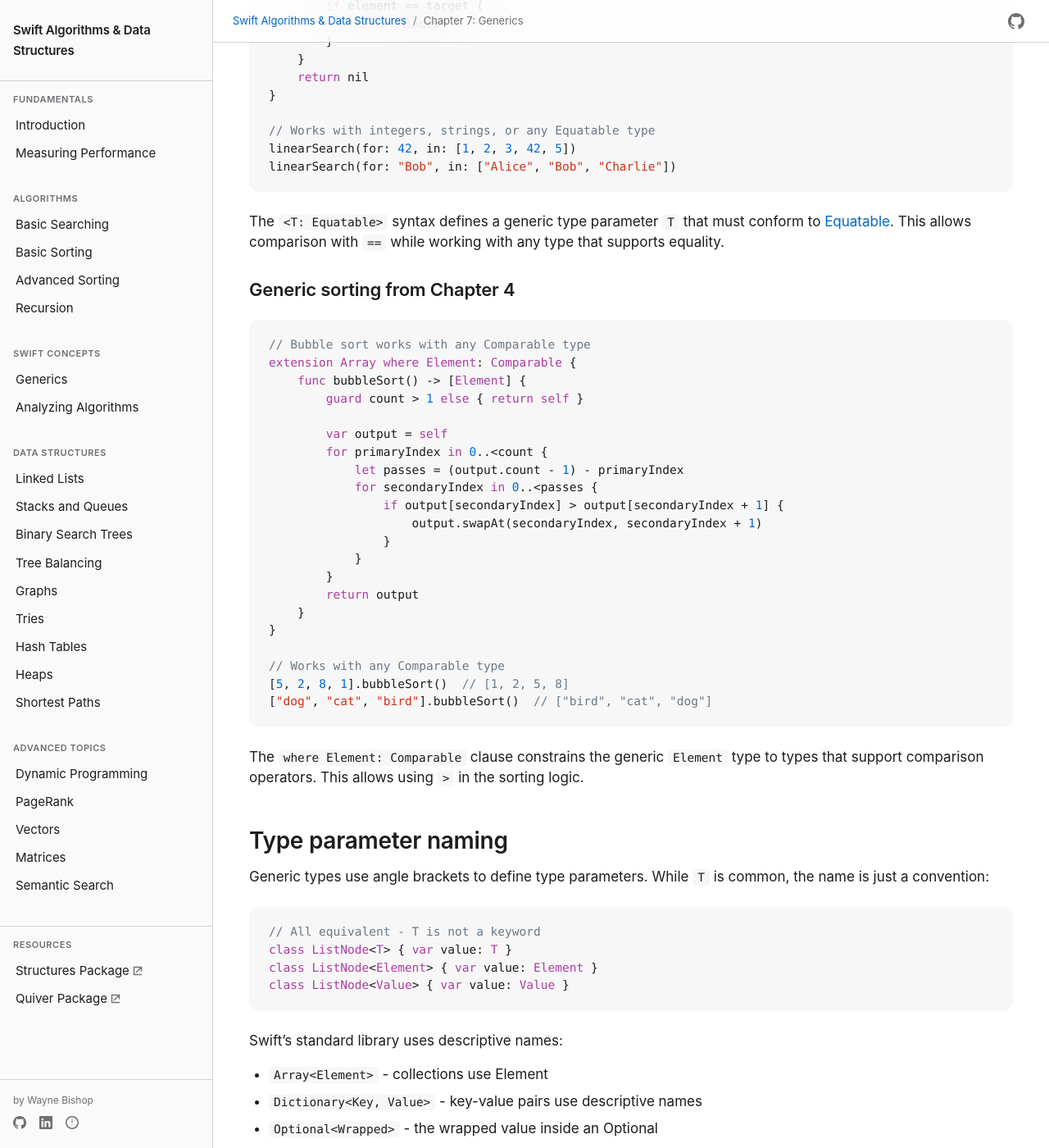
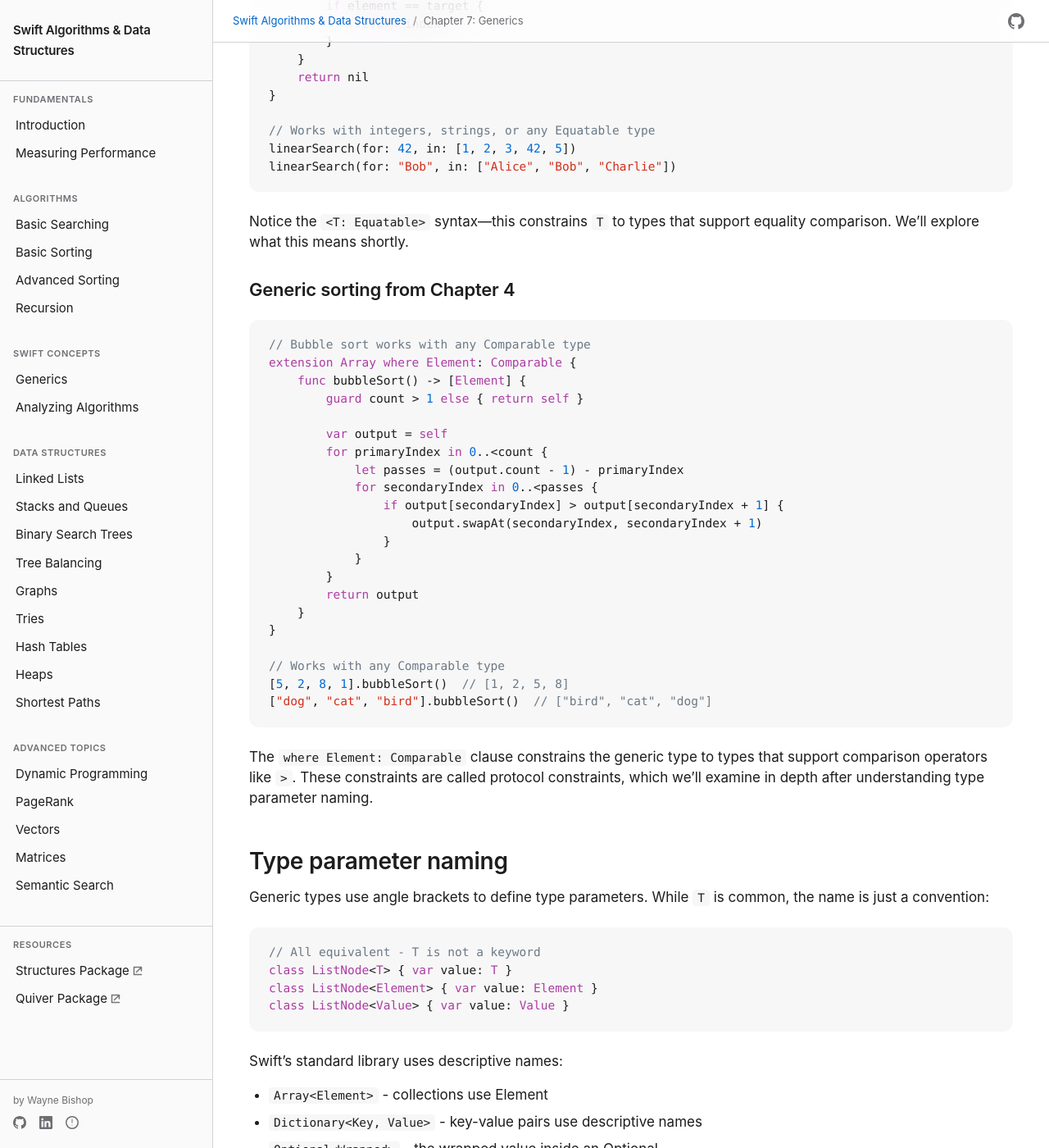
Before and after one commit to waynewbishop/swift-algorithms, a Jekyll site: the page built from 07-generics.md, in a window 1280 px wide and 1400 px high, scrolled down 2228 px. Shown: the whole window at 82% size. Built offline with Jekyll 4.4.1, drawn with Linux system fonts in a browser that asks for light colours; some of the changed text lies outside the part shown.

Commit message:
Consolidate protocol introduction and fix documentation links in Chapter 7
Improved pedagogical flow in Generics chapter:

1. Consolidated Equatable/Comparable introduction:
   - "We've already used generics" section now shows examples with light foreshadowing
   - Removed duplicate linearSearch code from Equatable section
   - Full protocol explanations now only in "Protocol constraints" section
   - Better progression: examples first → type naming → deep dive into constraints

2. Fixed protocol documentation links:
   - Equatable: Wikipedia relational_operator → Apple Swift docs
   - Comparable: Wikipedia relational_operator → Apple Swift docs
   - Links now point to official Swift protocol documentation

Lines changed:
- 95: Brief hint about constraints (was full Equatable explanation)
- 123: Brief hint about protocol constraints (was Comparable explanation)
- 175: Reference back to earlier example (was duplicate code)
- 175, 181: Updated to Apple documentation URLs

🤖 Generated with [Claude Code](https://claude.com/claude-code)

Co-Authored-By: Claude <noreply@anthropic.com>

````diff
--- a/07-generics.md
+++ b/07-generics.md
@@ -92,7 +92,7 @@ linearSearch(for: 42, in: [1, 2, 3, 42, 5])
 linearSearch(for: "Bob", in: ["Alice", "Bob", "Charlie"])
 ```
 
-The `<T: Equatable>` syntax defines a generic type parameter `T` that must conform to [Equatable](https://en.wikipedia.org/wiki/Relational_operator). This allows comparison with `==` while working with any type that supports equality.
+Notice the `<T: Equatable>` syntax—this constrains `T` to types that support equality comparison. We'll explore what this means shortly.
 
 ### Generic sorting from Chapter 4
 
@@ -120,7 +120,7 @@ extension Array where Element: Comparable {
 ["dog", "cat", "bird"].bubbleSort()  // ["bird", "cat", "dog"]
 ```
 
-The `where Element: Comparable` clause constrains the generic `Element` type to types that support comparison operators. This allows using `>` in the sorting logic.
+The `where Element: Comparable` clause constrains the generic type to types that support comparison operators like `>`. These constraints are called protocol constraints, which we'll examine in depth after understanding type parameter naming.
 
 ## Type parameter naming
 
@@ -172,25 +172,13 @@ The constraint `T: Equatable` means "T can be any type, as long as it conforms t
 
 ### Equatable protocol
 
-[Equatable](https://en.wikipedia.org/wiki/Relational_operator) enables equality comparison with `==` and `!=`. Linear search from [Chapter 3](03-basic-searching.md) requires Equatable because it must compare elements:
-
-```swift
-// Requires Equatable for == comparison
-func linearSearch<T: Equatable>(for target: T, in array: [T]) -> Int? {
-    for (index, element) in array.enumerated() {
-        if element == target {  // Requires Equatable
-            return index
-        }
-    }
-    return nil
-}
-```
+[Equatable](https://developer.apple.com/documentation/Swift/Equatable) enables equality comparison with `==` and `!=`. Recall the linear search from [Chapter 3](03-basic-searching.md) we saw earlier—it requires `<T: Equatable>` because the algorithm must compare elements with the `==` operator. Without the Equatable constraint, the compiler can't guarantee that `T` supports equality comparison.
 
 Most Swift built-in types (Int, Double, String, Bool) conform to Equatable automatically.
 
 ### Comparable protocol
 
-[Comparable](https://en.wikipedia.org/wiki/Relational_operator) enables ordering operations using `<`, `>`, `<=`, and `>=`. All sorting algorithms require Comparable:
+[Comparable](https://developer.apple.com/documentation/Swift/Comparable) enables ordering operations using `<`, `>`, `<=`, and `>=`. All sorting algorithms require Comparable:
 
 ```swift
 // Binary search requires Comparable for < and > comparisons
````
